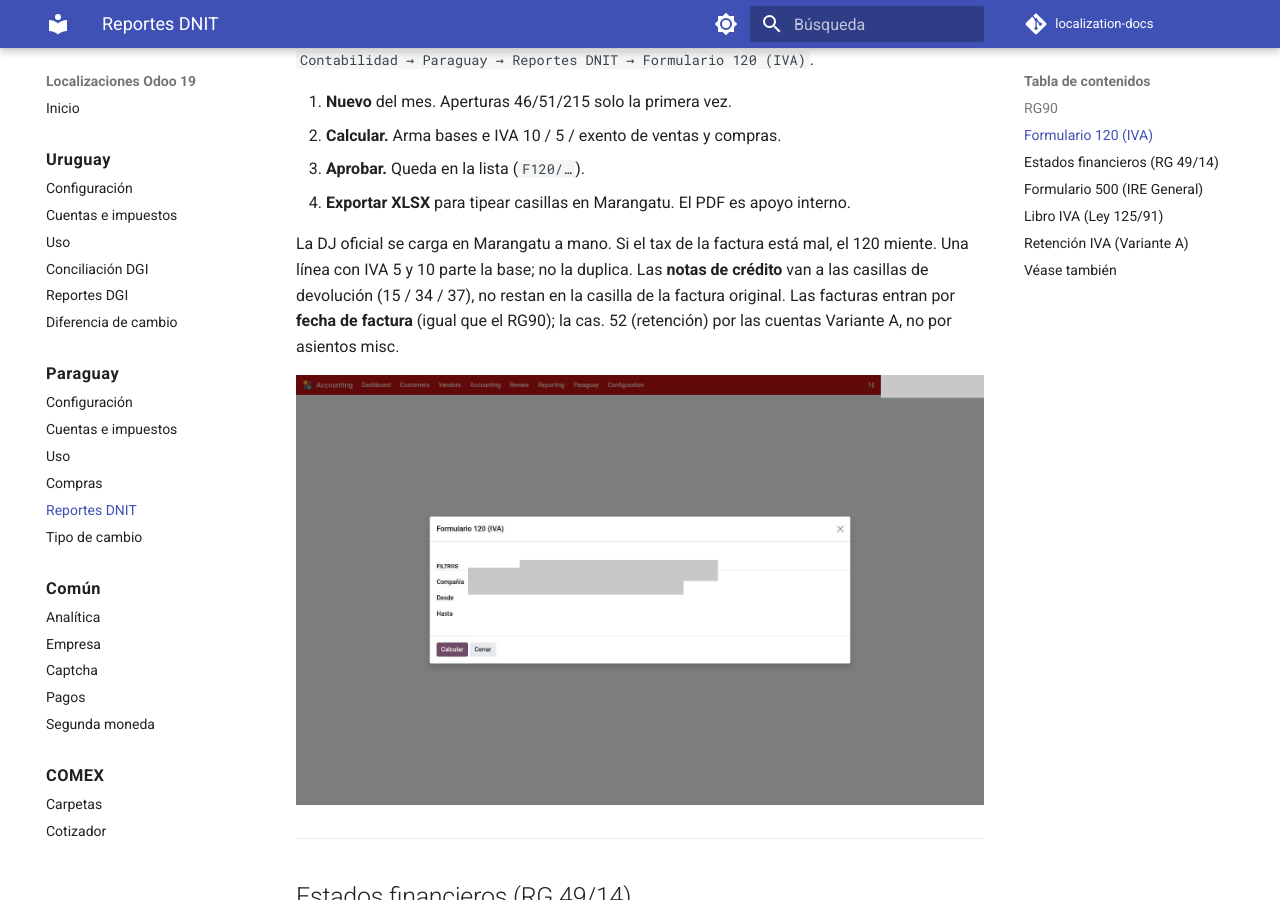
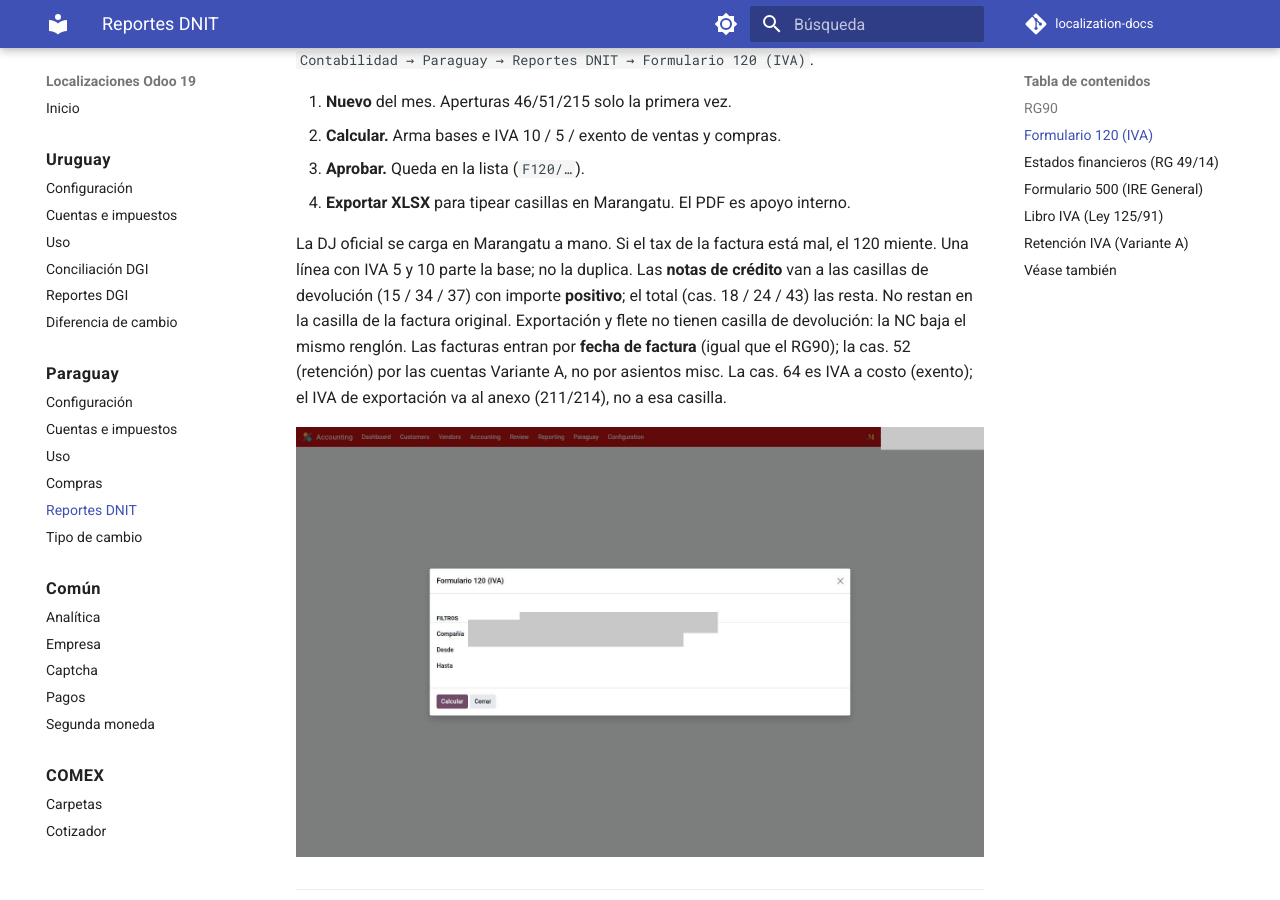
Before and after one commit to Pabloolano/localization-docs, an MkDocs documentation site: the page built from docs/paraguay/reportes.md, in a window 1280 px wide and 900 px high, scrolled down 1363 px. Built offline with MkDocs 1.6.1 and Material for MkDocs 9.7.7, drawn with Linux system fonts in a browser that asks for light colours; comment, search, counter and statistics services are not loaded.

Commit message:
docs(py): Form 120 positive NC, cas. 64 and export credit
Marangatu boxes 15/34/37 are positive; cas. 64 is IVA to cost; export VAT stays in 211/214.

Co-authored-by: Cursor <cursoragent@cursor.com>

```diff
--- a/docs/paraguay/reportes.md
+++ b/docs/paraguay/reportes.md
@@ -40,10 +40,14 @@ No se publica el archivo ni el RUC.
 
 La DJ oficial se carga en Marangatu a mano. Si el tax de la factura está mal, el 120 miente.
 Una línea con IVA 5 y 10 parte la base; no la duplica.
-Las **notas de crédito** van a las casillas de devolución (15 / 34 / 37), no restan
-en la casilla de la factura original.
+Las **notas de crédito** van a las casillas de devolución (15 / 34 / 37) con
+importe **positivo**; el total (cas. 18 / 24 / 43) las resta. No restan en la
+casilla de la factura original. Exportación y flete no tienen casilla de
+devolución: la NC baja el mismo renglón.
 Las facturas entran por **fecha de factura** (igual que el RG90); la cas. 52
 (retención) por las cuentas Variante A, no por asientos misc.
+La cas. 64 es IVA a costo (exento); el IVA de exportación va al anexo (211/214),
+no a esa casilla.
 
 ![Formulario 120](img/odoo-form120.jpg)
 
```
